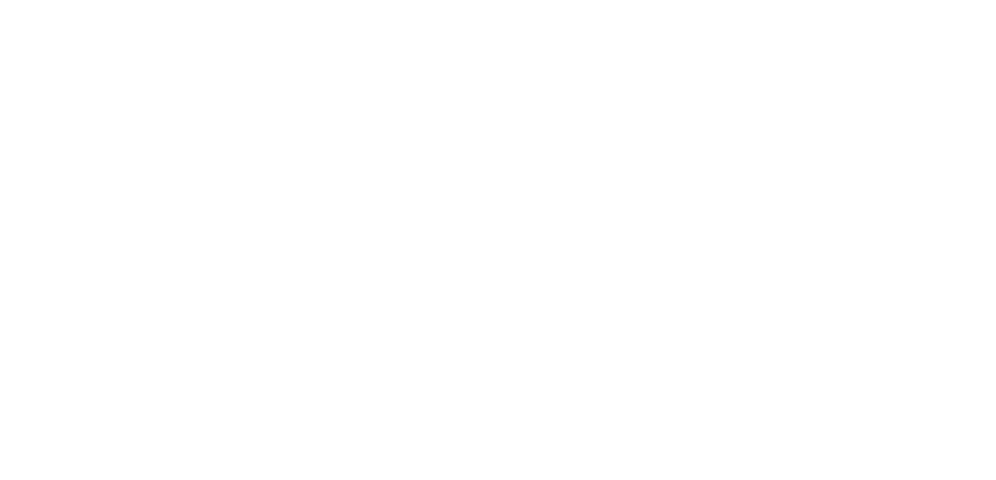
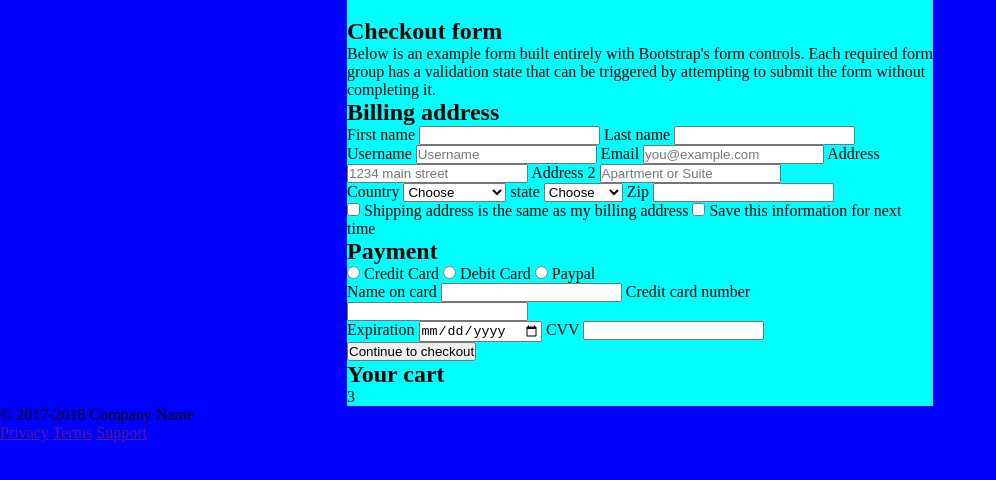
Before and after one commit to ingridmartinezdev/checkout, a plain HTML site: page index.html in a window 1280 px wide. Shown: the whole page, without its empty margins (0-996 px from the left). Drawn offline with Linux system fonts and the light colour scheme; files that its build step writes are made by us from their sources.

Commit message:
add form and rest of coding

```diff
--- a/css/styles.css
+++ b/css/styles.css
@@ -0,0 +1,13 @@
+*{
+    padding: 0px;
+    margin: 0px;
+    box-sizing: border-box;
+}
+.container{
+    max-width: 960px;
+    margin: 0 347px;
+    background-color: aqua;
+}
+body{
+    background-color: blue;
+}
--- a/index.html
+++ b/index.html
@@ -4,6 +4,114 @@
     <meta charset="UTF-8" />
     <meta name="viewport" content="width=device-width, initial-scale=1.0" />
     <title>checkout project</title>
+    <link rel="stylesheet" href="styles.css" />
   </head>
-  <body></body>
+  <body>
+    <section class="container">
+      <div class="logo">
+        <img src="" alt="" />
+      </div>
+      <div>
+        <h1>Checkout form</h1>
+        <p>
+          Below is an example form built entirely with Bootstrap's form
+          controls. Each required form group has a validation state that can be
+          triggered by attempting to submit the form without completing it.
+        </p>
+      </div>
+      <div>
+        <div class="form">
+          <form>
+            <h2>Billing address</h2>
+            <div>
+              <label for="name">First name</label>
+              <input type="text" id="name" />
+              <label for="last-name">Last name</label>
+              <input type="text" id="last-name" />
+            </div>
+            <div>
+              <label for="username">Username</label>
+              <input type="text" id="username" placeholder="Username" />
+              <label for="email">Email </label>
+              <input type="email" id="email" placeholder="you@example.com" />
+              <label for="address">Address</label>
+              <input type="text" id="address" placeholder="1234 main street" />
+              <label for="address2">Address 2 </label>
+              <input
+                type="text"
+                id="address2"
+                placeholder="Apartment or Suite"
+              />
+            </div>
+            <div>
+              <label for="country">Country</label>
+              <select name="country" id="country">
+                <option value="" disabled selected>Choose</option>
+                <option value="United States">United States</option>
+              </select>
+              <label for="state">state</label>
+              <select name="state" id="state">
+                <option value="" disabled selected>Choose</option>
+                <option value="California">California</option>
+              </select>
+              <label for="zipcode">Zip</label>
+              <input type="text" id="zipcode" />
+            </div>
+            <div class="radio">
+              <input type="checkbox" id="shipping" />
+              <label for="shipping" name="shipping"
+                >Shipping address is the same as my billing address</label
+              >
+              <input type="checkbox" id="save-info" />
+              <label for="save-info" name="save-info"
+                >Save this information for next time</label
+              >
+            </div>
+            <div>
+              <div>
+                <h2>Payment</h2>
+                <input type="radio" id="credit-card" name="payment" />
+                <label for="credit-card" name="credit-card">Credit Card</label>
+                <input type="radio" id="debit-card" name="payment" />
+                <label for="debit-card" name="debit-card">Debit Card</label>
+                <input type="radio" id="paypal" name="payment" />
+                <label for="paypal" name="paypal">Paypal</label>
+              </div>
+              <div>
+                <label for="name-on-card">Name on card</label>
+                <input type="text" id="name-on-card" />
+                <label for="number-on-card">Credit card number</label>
+                <input type="number" id="number-on-card" />
+              </div>
+              <div>
+                <label for="expiration">Expiration</label>
+                <input type="date" id="expiration" />
+                <label for="CVV">CVV</label>
+                <input type="number" id="CVV" />
+              </div>
+              <button type="submit">Continue to checkout</button>
+            </div>
+          </form>
+        </div>
+        <div class="sidebar">
+          <div>
+            <h2>Your cart</h2>
+            <p>3</p>
+          </div>
+        </div>
+      </div>
+    </section>
+    <div>
+      <footer>
+        <p>© 2017-2018 Company Name</p>
+        <ul>
+          <li>
+            <a href="">Privacy</a>
+            <a href="">Terms</a>
+            <a href="">Support</a>
+          </li>
+        </ul>
+      </footer>
+    </div>
+  </body>
 </html>
```
